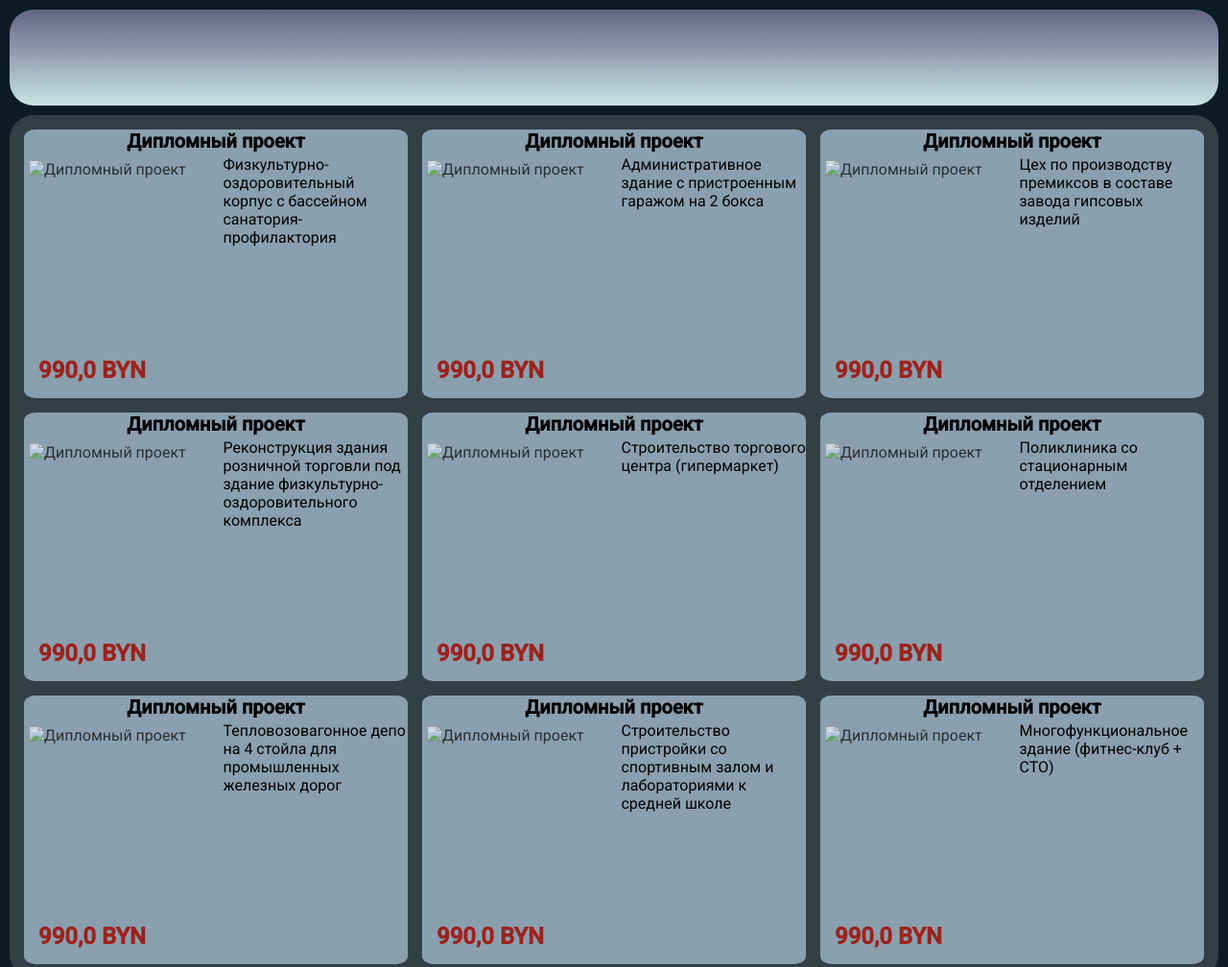
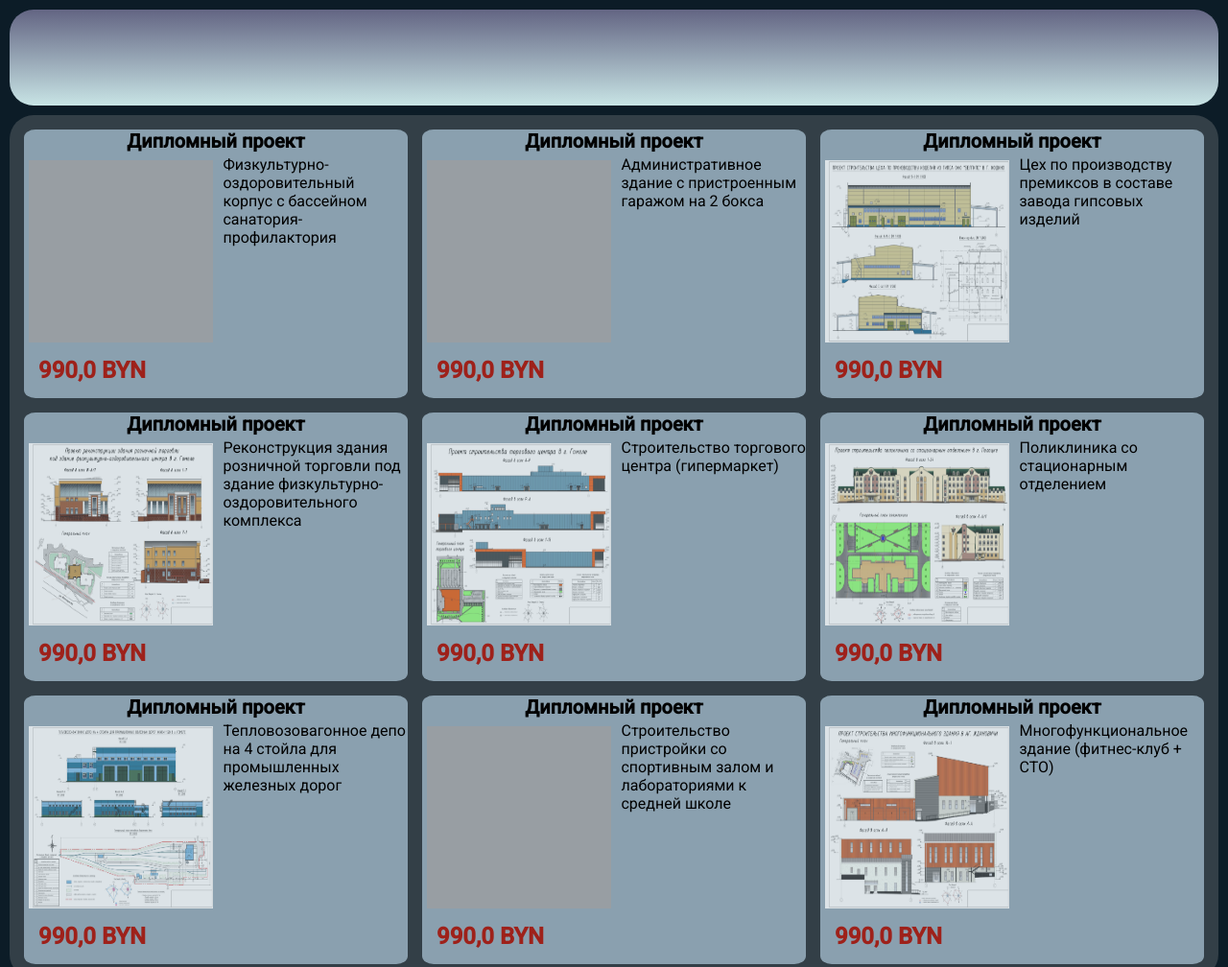
Before and after one commit to Youvulir87/PROJECT_CARDS_V03, a plain HTML site: page index.html in a window 1280 px wide. Shown: the top 1008 px of the page at 96% size. Drawn offline with Linux system fonts and the light colour scheme; the site is published under a folder, as on GitHub Pages, so addresses that start at the root find nothing.

Commit message:
fix: correct img links

```diff
--- a/index.html
+++ b/index.html
@@ -24,7 +24,7 @@
 
                 <div class="wrap__card__img__dscrpt">
                 <div class="card__img">
-                     <img src="/img/d1-1.jpg" alt="Дипломный проект">
+                     <img src="img/d1-1.jpg" alt="Дипломный проект">
                 </div>
                 <div class="card__description">
                     Физкультурно-оздоровительный корпус с бассейном санатория-профилактория
@@ -48,7 +48,7 @@
 
                 <div class="wrap__card__img__dscrpt">
                 <div class="card__img">
-                    <img src="/img/d2-1.jpg" alt="Дипломный проект">
+                    <img src="img/d2-1.jpg" alt="Дипломный проект">
                 </div>
 
                 <div class="card__description">
@@ -73,7 +73,7 @@
 
                 <div class="wrap__card__img__dscrpt">
                 <div class="card__img">
-                    <img src="/img/d3-1.jpg" alt="Дипломный проект">
+                    <img src="img/d3-1.jpg" alt="Дипломный проект">
                 </div>
 
                 <div class="card__description">
@@ -100,7 +100,7 @@
 
                     <div class="wrap__card__img__dscrpt">
                     <div class="card__img">
-                        <img src="/img/d4-1.jpg" alt="Дипломный проект">
+                        <img src="img/d4-1.jpg" alt="Дипломный проект">
                     </div>
 
                     <div class="card__description">
@@ -123,7 +123,7 @@
 
                     <div class="wrap__card__img__dscrpt">
                     <div class="card__img">
-                        <img src="/img/d5-1.jpg" alt="Дипломный проект">
+                        <img src="img/d5-1.jpg" alt="Дипломный проект">
                     </div>
                     <div class="card__description">
                         Строительство торгового центра (гипермаркет)
@@ -146,7 +146,7 @@
 
                     <div class="wrap__card__img__dscrpt">
                     <div class="card__img">
-                        <img src="/img/d6-1.jpg" alt="Дипломный проект">
+                        <img src="img/d6-1.jpg" alt="Дипломный проект">
                     </div>
 
                     <div class="card__description">
@@ -171,7 +171,7 @@
 
                         <div class="wrap__card__img__dscrpt">
                         <div class="card__img">
-                            <img src="/img/d7-1.jpg" alt="Дипломный проект">
+                            <img src="img/d7-1.jpg" alt="Дипломный проект">
                         </div>
                         <div class="card__description">
                             Тепловозовагонное депо на 4 стойла для промышленных железных дорог
@@ -194,7 +194,7 @@
 
                         <div class="wrap__card__img__dscrpt">
                         <div class="card__img">
-                            <img src="/img/d8-1.jpg" alt="Дипломный проект">
+                            <img src="img/d8-1.jpg" alt="Дипломный проект">
                         </div>
 
                         <div class="card__description">
@@ -218,7 +218,7 @@
 
                         <div class="wrap__card__img__dscrpt">
                         <div class="card__img">
-                            <img src="/img/d9-1.jpg" alt="Дипломный проект">
+                            <img src="img/d9-1.jpg" alt="Дипломный проект">
                         </div>
 
                         <div class="card__description">
```
